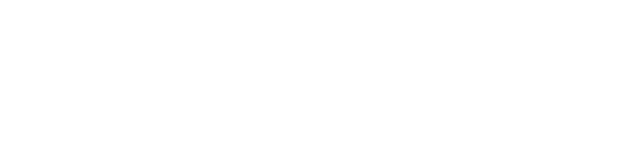
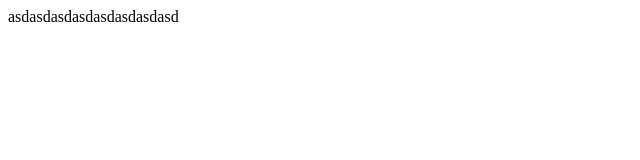
Before and after one commit to LAVI9966/khuhwant, a plain HTML site: page index.html in a window 1280 px wide. Shown: the whole page, without its empty margins (0-640 px from the left). Drawn offline with Linux system fonts and the light colour scheme.

Commit message:
Update index.html

```diff
--- a/index.html
+++ b/index.html
@@ -5,7 +5,7 @@
     <meta name="viewport" content="width=device-width, initial-scale=1.0">
     <title>Document</title>
 </head>
-<body>
+<body>asdasdasdasdasdasdasdasd
 
 </body>
 </html>
```
